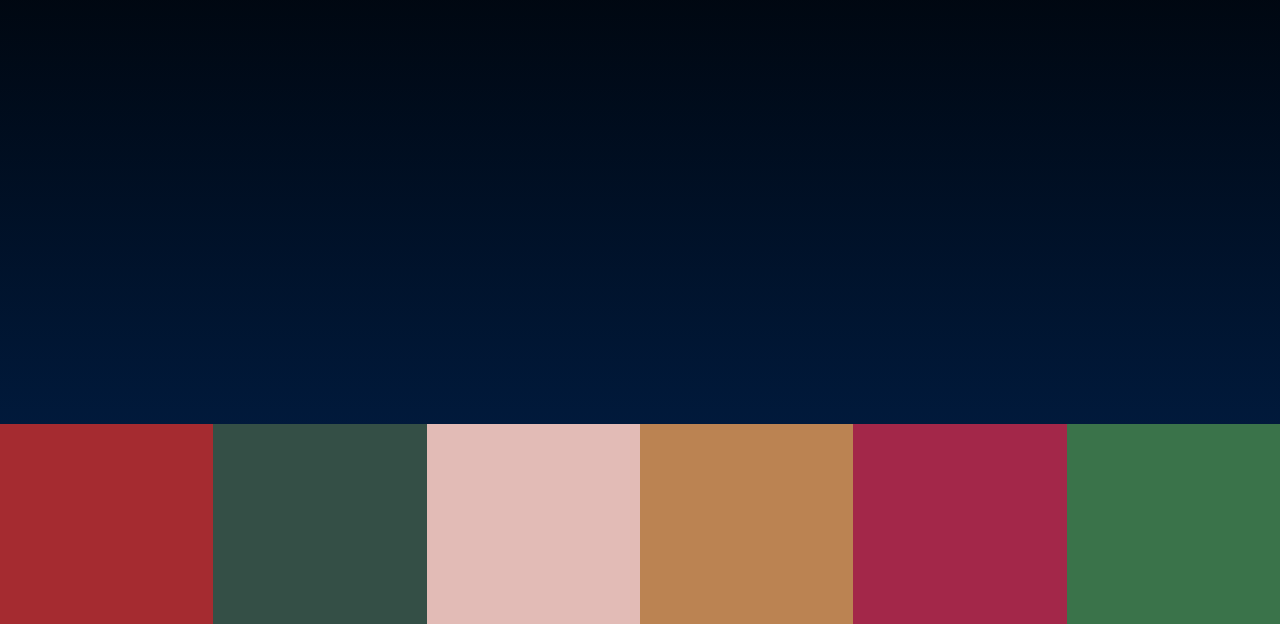
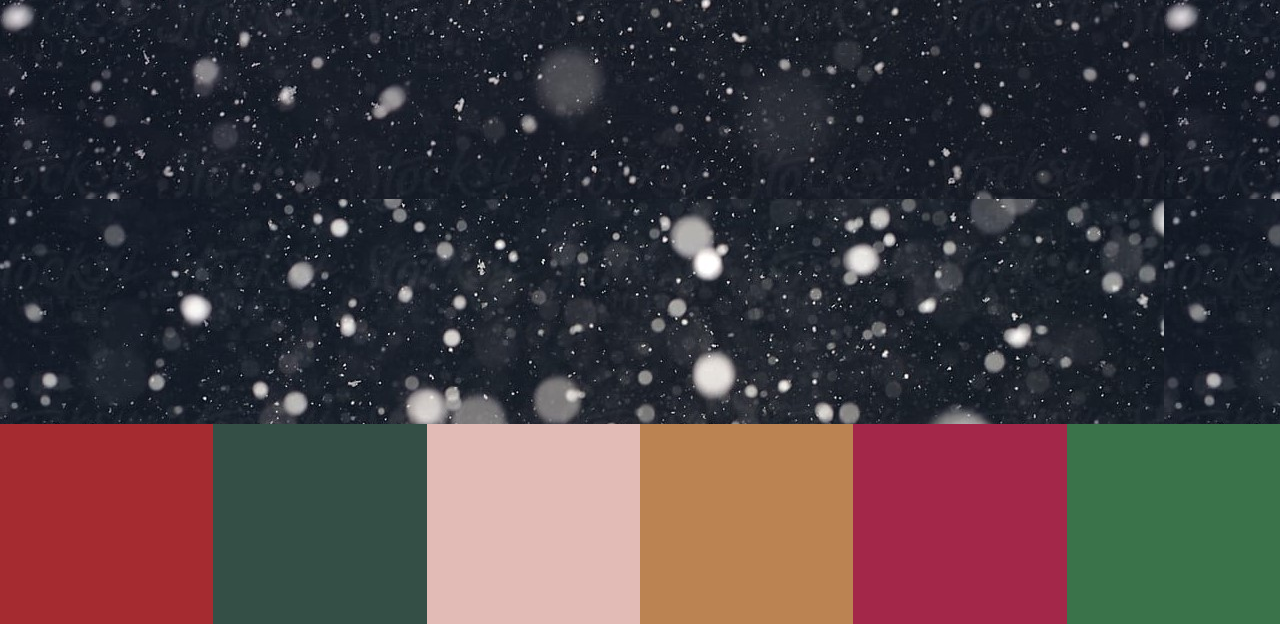
Before and after one commit to manyabajpai/Projects, a plain HTML site: page Drum_Beats/index.html in a window 1280 px wide. Shown: the part 176-800 px from the top of the page. Drawn offline with Linux system fonts and the light colour scheme; a web font is replaced by a local one.

Commit message:
images updated

```diff
--- a/Drum_Beats/css/index.css
+++ b/Drum_Beats/css/index.css
@@ -94,7 +94,7 @@ header p{
 */
 
 .snow1 {
-  background: url("./images/snowfall.jpg");
+  background: url("../images/snowfall.jpg");
   background-repeat: repeat;
   width: 100%;
   height: 650px;
@@ -125,7 +125,7 @@ header p{
        animation: animation2 2s infinite;
 }*/
 .snow2{
-    background: url("./images/snowfall.jpg");
+    background: url("../images/snowfall.jpg");
     background-repeat: repeat;
     width: 100%;
     height: 650px;
```
